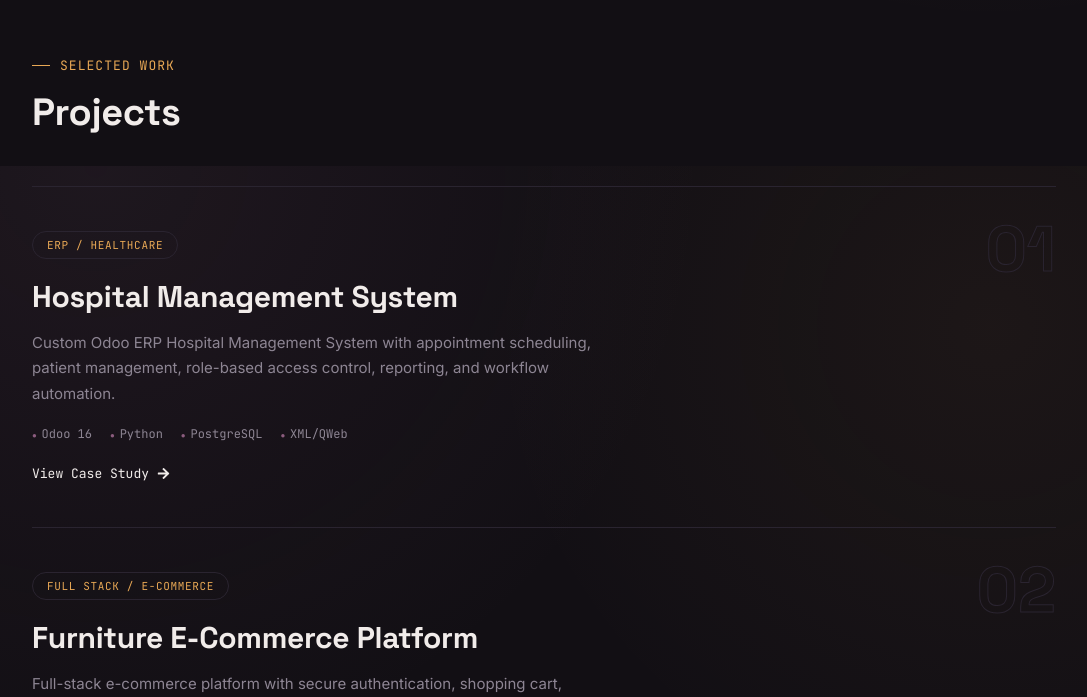
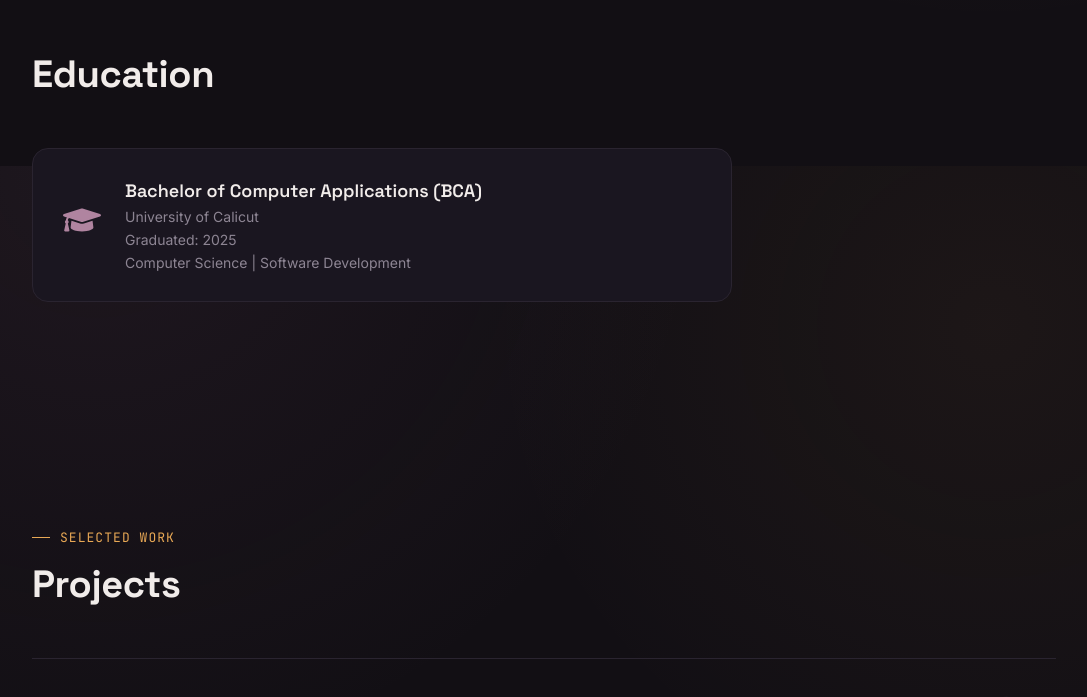
Before and after one commit to muhammed-jabir/Portfolio_latest_one, a React (Vite) app: page / in a window 1280 px wide. Shown: the part 3834-4531 px from the top of the page, without its empty margins (96-1183 px from the left). Built offline with nearby package versions, Linux system fonts and the light colour scheme.

Commit message:
added educ

```diff
--- a/src/App.jsx
+++ b/src/App.jsx
@@ -6,6 +6,7 @@ import Hero from "./components/Hero";
 import About from "./components/About";
 import Skills from "./components/Skills";
 import Experience from "./components/Experience";
+import Education from "./components/Eductaion";
 import Projects from "./components/Projects";
 import Contact from "./components/Contact";
 import Footer from "./components/Footer";
@@ -27,6 +28,7 @@ function App() {
           <About />
           <Skills />
           <Experience />
+          <Education />
           <Projects />
           <Contact />
           <Footer />
--- /dev/null
+++ b/src/components/Eductaion.jsx
@@ -0,0 +1,87 @@
+import { motion } from "framer-motion";
+import { FaGraduationCap, FaDownload } from "react-icons/fa";
+
+
+function Education(){
+
+
+return(
+
+<section id="education">
+
+
+<motion.div
+
+initial={{
+opacity:0,
+y:50
+}}
+
+whileInView={{
+opacity:1,
+y:0
+}}
+
+transition={{
+duration:.5
+}}
+
+>
+
+
+<h2 className="title">
+Education
+</h2>
+
+
+
+<div className="education-card">
+
+
+<div className="education-icon">
+
+<FaGraduationCap/>
+
+</div>
+
+
+<div>
+
+
+<h3>
+Bachelor of Computer Applications (BCA)
+</h3>
+
+
+<p>
+University of Calicut
+</p>
+
+
+<p>
+Graduated: 2025
+</p>
+
+
+<p>
+Computer Science | Software Development
+</p>
+
+
+</div>
+
+
+</div>
+
+</motion.div>
+
+
+</section>
+
+
+)
+
+}
+
+
+export default Education;
```
